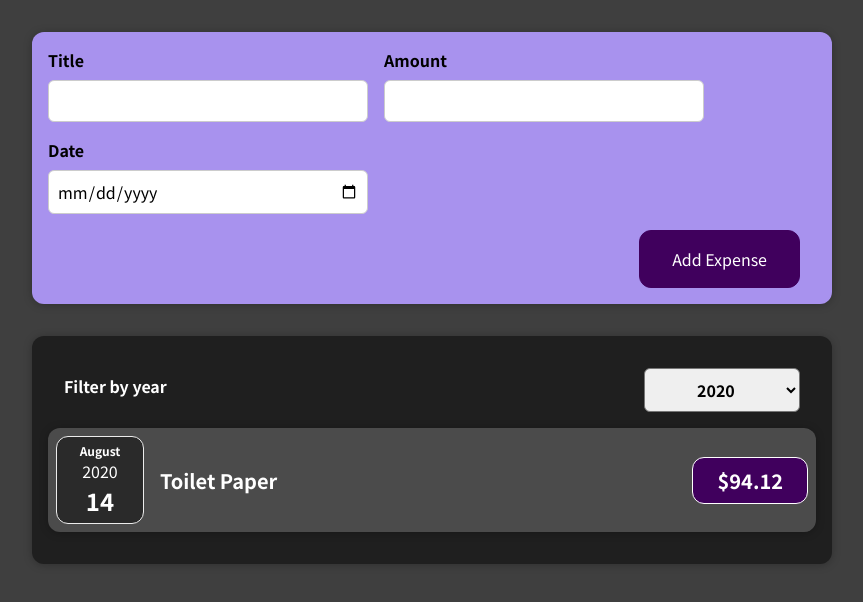
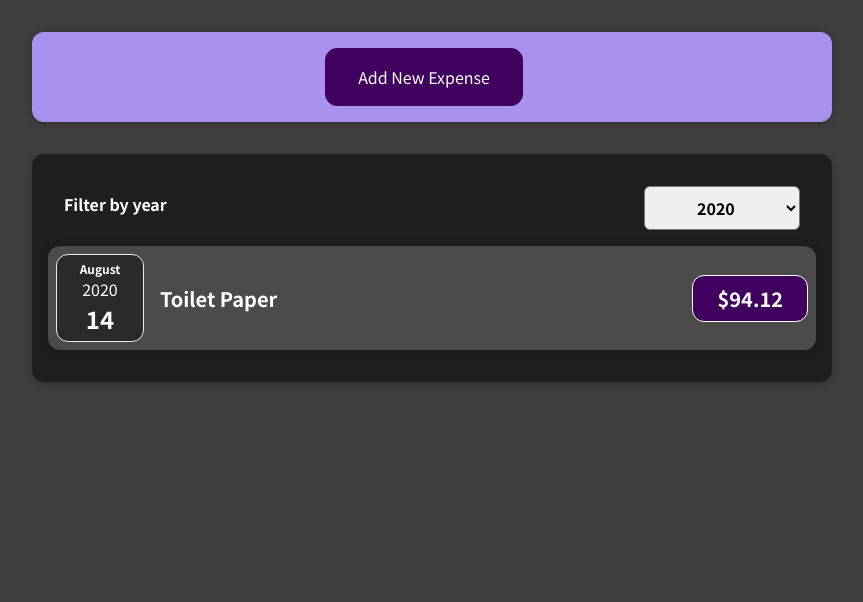
Before and after one commit to dancosta-fed/expenses-app, a React (Create React App) app: page / in a window 1280 px wide. Shown: the top 602 px of the page, without its empty margins (208-1071 px from the left). Built offline with nearby package versions, Linux system fonts and the light colour scheme.

Commit message:
added a new btn. and a few minor changes

```diff
--- a/src/components/Expenses.jsx
+++ b/src/components/Expenses.jsx
@@ -18,6 +18,7 @@ const Expenses = (props) => {
           selected={filteredYear}
           onChangeFilter={filterChangeHanlder}
         />
+
         {props.items
         .filter(
           (expense) =>
--- a/src/components/newExpense/ExpenseForm.jsx
+++ b/src/components/newExpense/ExpenseForm.jsx
@@ -82,6 +82,7 @@ const ExpenseForm = (props) => {
         </div>
       </div>
       <div className="new-expense__actions">
+        <button type="button" onClick={props.onCancel}>Cancel</button>
         <button type="submit">Add Expense</button>
       </div>
     </form>
--- a/src/components/newExpense/NewExpense.jsx
+++ b/src/components/newExpense/NewExpense.jsx
@@ -1,20 +1,37 @@
-import React from "react";
-import '../css/NewExpense.css'
-import ExpenseForm from "./ExpenseForm";
+import React, { useState } from "react"
+import "../css/NewExpense.css"
+import ExpenseForm from "./ExpenseForm"
 
 const NewExpense = (props) => {
+  const [isEditting, setIsEditting] = useState(false)
 
   const saveExpenseDataHandler = (enteredExpenseData) => {
     const expenseData = {
       ...enteredExpenseData,
-      id: Math.random().toString()
+      id: Math.random().toString(),
     }
     props.onAddExpense(expenseData)
+    setIsEditting(false)
   }
 
+  const startEdittingHandler = () => {
+    setIsEditting(true)
+  }
+
+  const stopEdittingHandler = () => {
+    setIsEditting(false)
+  }
   return (
     <div className="new-expense">
-      <ExpenseForm onSaveExpenseData={saveExpenseDataHandler} />
+      {!isEditting && (
+        <button onClick={startEdittingHandler}>Add New Expense</button>
+      )}
+      {isEditting && (
+        <ExpenseForm
+          onSaveExpenseData={saveExpenseDataHandler}
+          onCancel={stopEdittingHandler}
+        />
+      )}
     </div>
   )
 }
```
Also changed, not shown: 1 other file (tests, documents, lock files or other folders).
